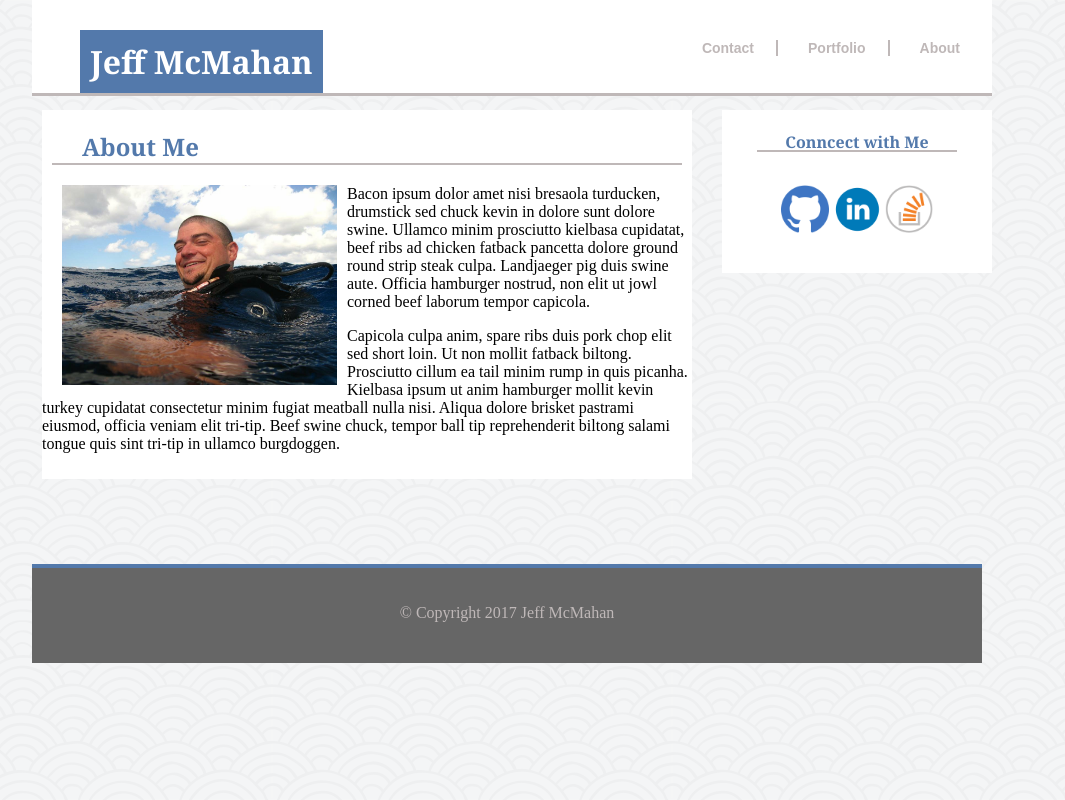
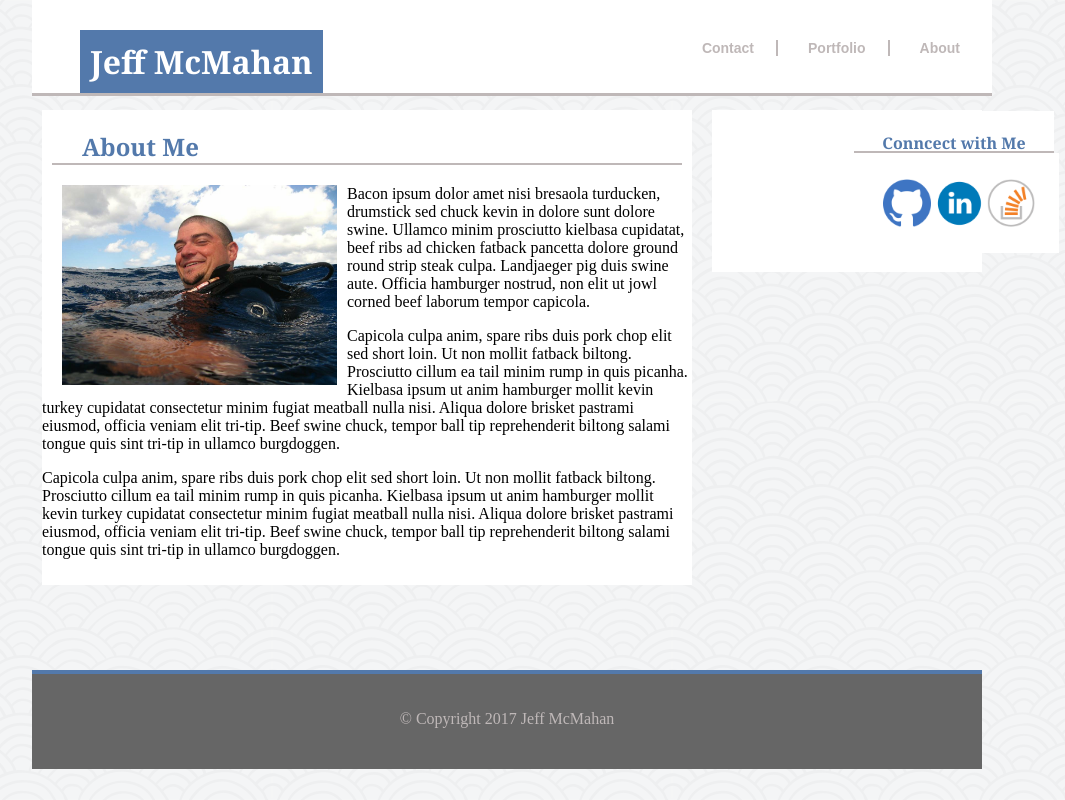
Before and after one commit to jjm552/Basic-Portfolio, a PHP site: page / in a window 1280 px wide. Shown: the whole page, without its empty margins (128-1193 px from the left). Run offline with PHP 8.4, Linux system fonts and the light colour scheme.

Commit message:
updated css and html

```diff
--- a/assets/css/style.css
+++ b/assets/css/style.css
@@ -83,18 +83,20 @@ h3{
 }
 
 .contain3{
-	/**position: relative;**/
+	position: relative;
 	float: right;
-	margin: 110px 0 0 0;
+	margin: 110px 10px 0 0;
 	width: 270px;
-	height: 110px;
+	height: 162px;
 	background: white;
 }
 
 .contain3a{
 	position: absolute;
+	top:111px;
+	right:98px;
 	/**float: right;**/
-	margin: 110px 0 0 725px;
+	/**margin: 110px 10px 0 718px;**/
 	text-align: center;
 	width: 200px;
 	height: 40px;
@@ -108,10 +110,12 @@ h3{
 .contain3b{
 	position: absolute;
 	/**float: right;**/
-	margin: 154px 0 0 690px;
-	padding: 10px 0 14px 0;
+	/**margin: 154px 10px 0 718px;**/
+	top: 153px;
+	right:93px;
+	padding: 5px 0 0 0;
 	text-align: center;
-	width: 270px;
+	width: 200px;
 	background: white;
 	/**color: #4aaaa5;**/
 	/**font-weight: bold;**/
@@ -133,6 +137,9 @@ h3{
 	text-decoration: none;
 	margin-right: 10px;
 	padding-right: 2px;
+}
+.social{
+	color: white;
 }
 
 form{
--- a/index.html
+++ b/index.html
@@ -29,8 +29,11 @@
 			<p>
 				Capicola culpa anim, spare ribs duis pork chop elit sed short loin. Ut non mollit fatback biltong. Prosciutto cillum ea tail minim rump in quis picanha. Kielbasa ipsum ut anim hamburger mollit kevin turkey cupidatat consectetur minim fugiat meatball nulla nisi. Aliqua dolore brisket pastrami eiusmod, officia veniam elit tri-tip. Beef swine chuck, tempor ball tip reprehenderit biltong salami tongue quis sint tri-tip in ullamco burgdoggen.
 			</p>
-		<!--</section>-->
+			<p>
+				Capicola culpa anim, spare ribs duis pork chop elit sed short loin. Ut non mollit fatback biltong. Prosciutto cillum ea tail minim rump in quis picanha. Kielbasa ipsum ut anim hamburger mollit kevin turkey cupidatat consectetur minim fugiat meatball nulla nisi. Aliqua dolore brisket pastrami eiusmod, officia veniam elit tri-tip. Beef swine chuck, tempor ball tip reprehenderit biltong salami tongue quis sint tri-tip in ullamco burgdoggen.
+			</p>
 	</div>
+
 	<div>
 		<div class="contain3">
 			<a></a>
```
Also changed, not shown: contact.html (+5 -5 lines), portfolio.html (+5 -5 lines).
